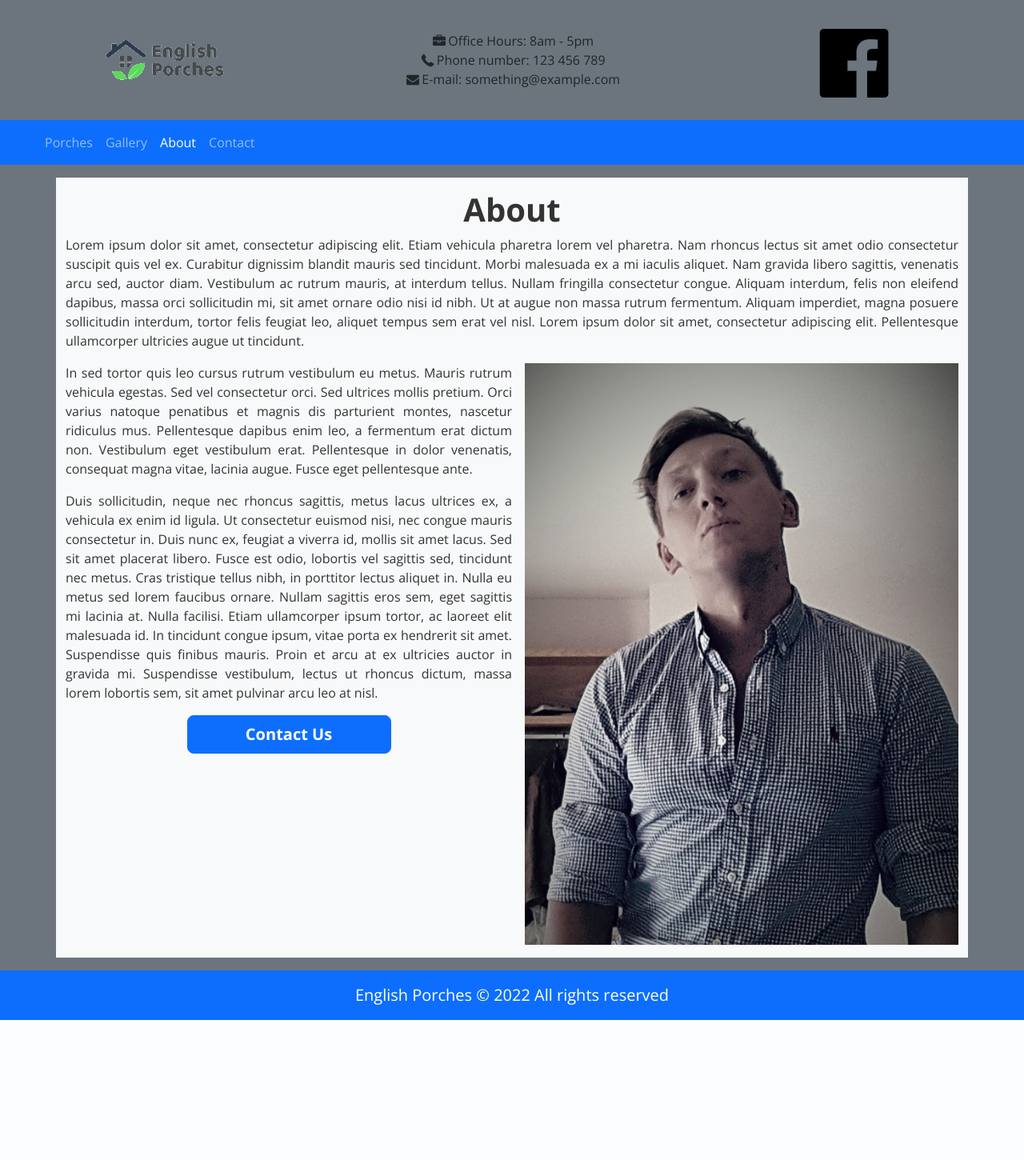
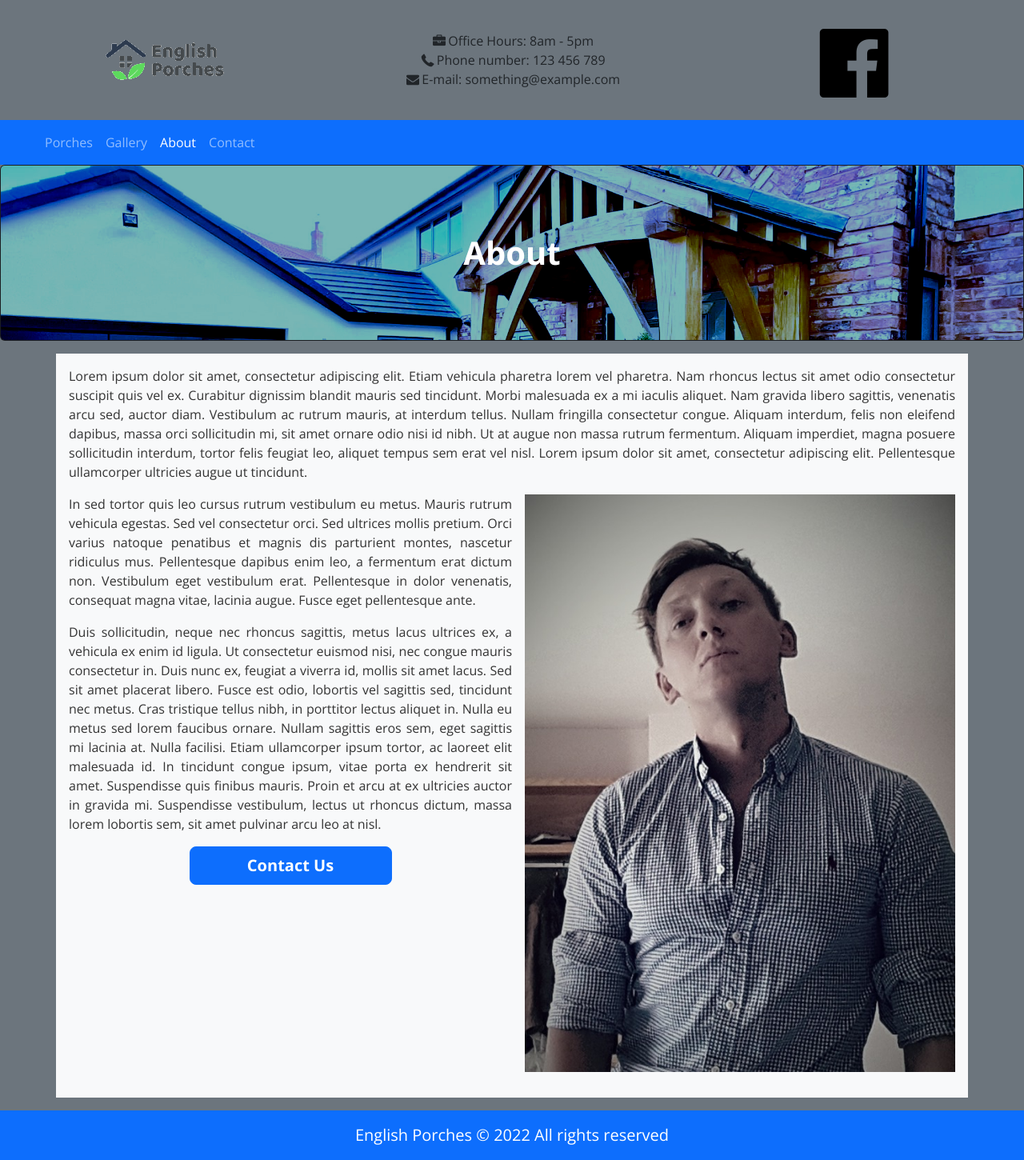
Before and after one commit to strzecha/Art-of-Wood-Website, a PHP site: page /about.html in a window 1280 px wide. Shown: the whole page at 80% size. Before the commit the page ends 1275 px from the top, so only its background shows below. Run offline with PHP 8.4, Linux system fonts and the light colour scheme.

Commit message:
Add image header

```diff
--- a/about.html
+++ b/about.html
@@ -55,17 +55,20 @@
 			</div>
         </nav>
 
+        <div class="card bg-dark">
+            <img src="img/header.jpg" class="card-img" alt="...">
+            <div class="card-img-overlay">
+                <h1 class="text-white fw-bold img-middle">About</h1>
+            </div>
+        </div>
+
     </header>
 
     <section class="about">
         <div class="container">
 
             <div class="row">
-                <div class="col-12 text-body bg-light mt-3">
-                    <header>
-                        <h1 class="mt-3 text-center fw-bold">About</h1>
-                    </header>
-
+                <div class="col-12 text-body bg-light mt-3 p-3">
                     <p>Lorem ipsum dolor sit amet, consectetur adipiscing elit. Etiam vehicula pharetra lorem vel pharetra. Nam rhoncus lectus sit amet odio consectetur suscipit quis vel ex. Curabitur dignissim blandit mauris sed tincidunt. Morbi malesuada ex a mi iaculis aliquet. Nam gravida libero sagittis, venenatis arcu sed, auctor diam. Vestibulum ac rutrum mauris, at interdum tellus. Nullam fringilla consectetur congue. Aliquam interdum, felis non eleifend dapibus, massa orci sollicitudin mi, sit amet ornare odio nisi id nibh. Ut at augue non massa rutrum fermentum. Aliquam imperdiet, magna posuere sollicitudin interdum, tortor felis feugiat leo, aliquet tempus sem erat vel nisl. Lorem ipsum dolor sit amet, consectetur adipiscing elit. Pellentesque ullamcorper ultricies augue ut tincidunt.</p>
 
                     <img class="img-fluid float-end ps-sm-3 pb-lg-3" src="img/andrew.jpg" alt="Andrew Maleńczyk">
--- a/css/style.css
+++ b/css/style.css
@@ -41,6 +41,14 @@ footer .container p
     text-align: center;
 }
 
+.img-middle
+{
+    position: absolute;
+    top: 50%;
+    left: 50%;
+    transform: translate(-50%, -50%);
+}
+
 @media (max-width: 576px)
 {
     .container p
```
Also changed, not shown: contact.php (+7 -5 lines), gallery.html (+8 -5 lines), index.html (+7 -4 lines), img/header.jpg (added).
